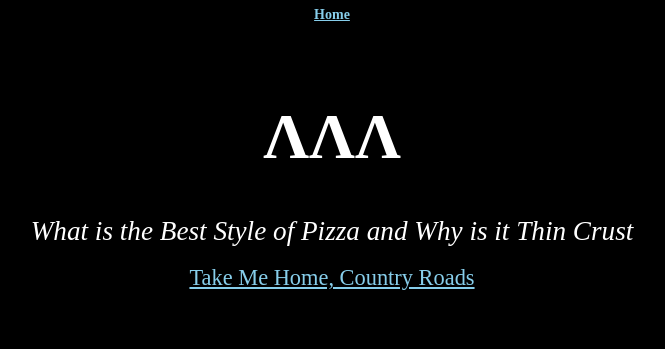
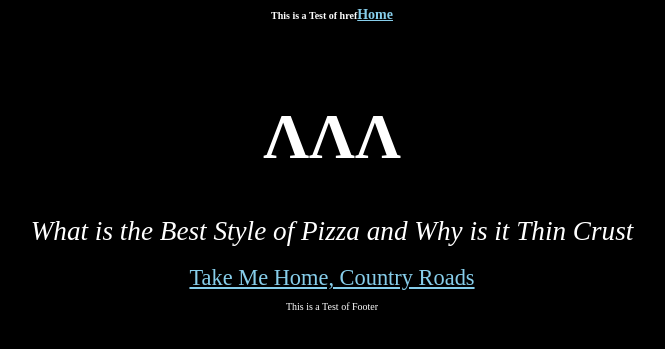
Before and after one commit to domidas/domidas.github.io, a Jekyll site: the page built from about.md, in a window 1280 px wide. Shown: the top 349 px of the page, without its empty margins (308-973 px from the left). Built offline with Jekyll 4.4.1, drawn with Linux system fonts in a browser that asks for light colours; our own code applies the rules of GitHub Pages for plain Markdown files.

Commit message:
Update default.html

```diff
--- a/_layouts/default.html
+++ b/_layouts/default.html
@@ -40,18 +40,19 @@
   </HEAD>
   <BODY style="background-color:black;text-align:center">
 
-    <h1 style="color:white;font-size:x-small;"><a href="/">Home</a></h1>
+    <h1 style="color:white;font-size:x-small;">This is a Test of href<a href="/">Home</a></h1>
 
     <div class="content">
       {{ content }}
     </div>
 
     <footer>
+      <p style="color:white;font-size:x-small;">This is a Test of Footer</p>
 
-      <div class="container">
+      <!--<div class="container">
         <p style="color:white;font-size:x-small;"made by emirus, aka domidas</p>
       </div>
-
+      -->
     </footer>
 
   </BODY>
```
